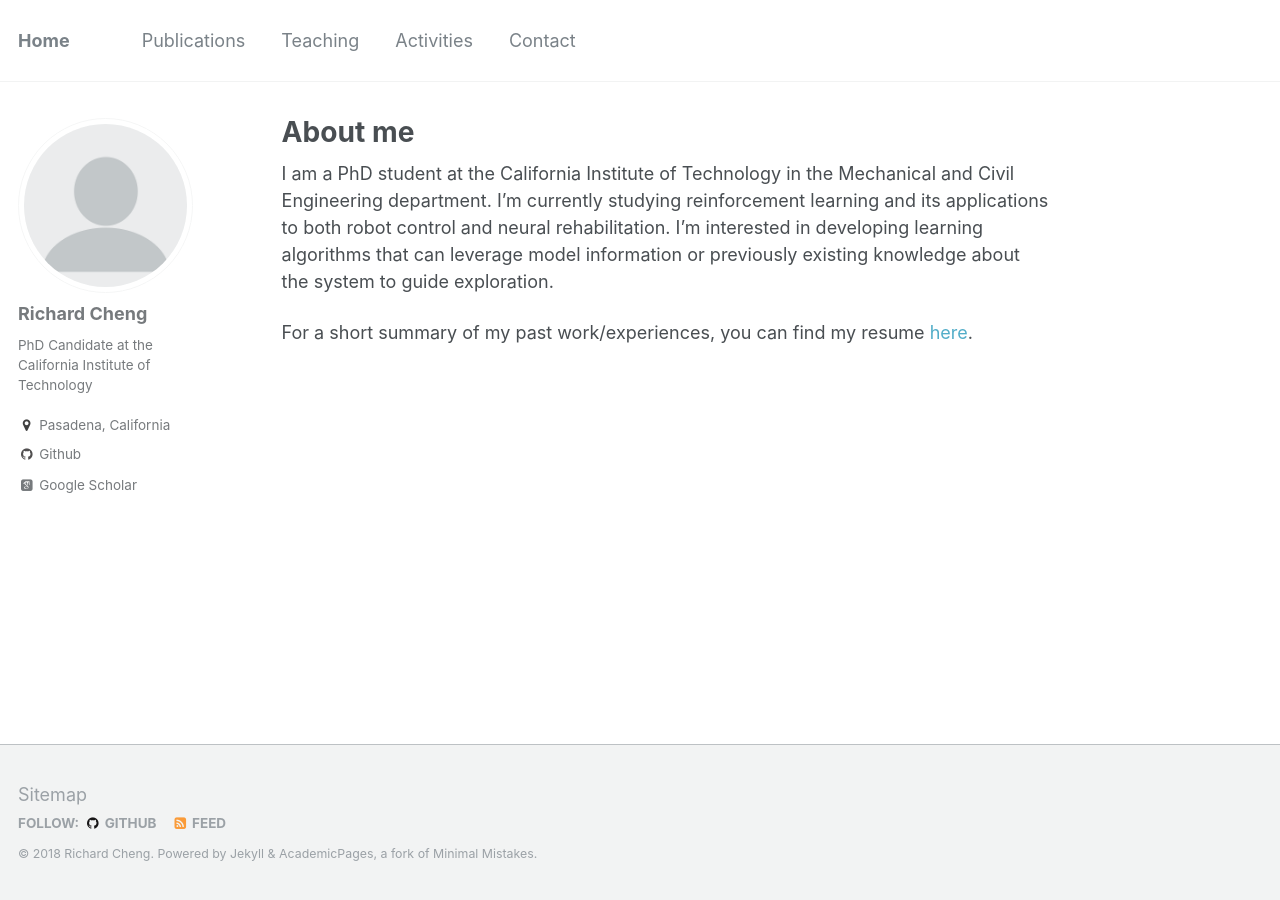
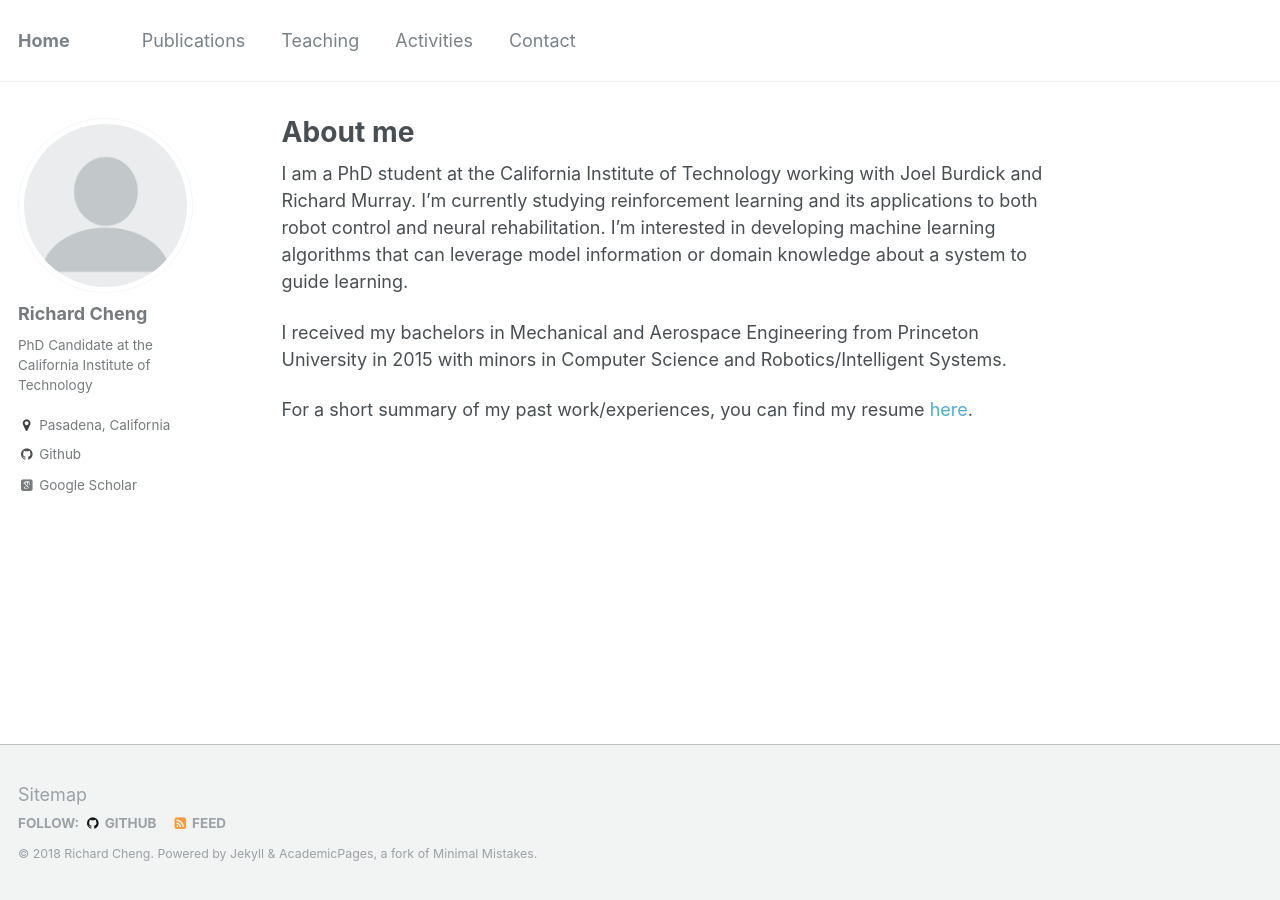
Before and after one commit to rcheng805/rcheng805.github.io, a Jekyll site: the page built from _pages/about.md, in a window 1280 px wide. Built offline with Jekyll 4.4.1, drawn with Linux system fonts in a browser that asks for light colours; some web fonts are replaced.

Commit message:
Update about.md

```diff
--- a/_pages/about.md
+++ b/_pages/about.md
@@ -8,6 +8,8 @@ redirect_from:
   - /about.html
 ---
 
-I am a PhD student at the California Institute of Technology in the Mechanical and Civil Engineering department. I'm currently studying reinforcement learning and its applications to both robot control and neural rehabilitation. I'm interested in developing learning algorithms that can leverage model information or previously existing knowledge about the system to guide exploration.
+I am a PhD student at the California Institute of Technology working with Joel Burdick and Richard Murray. I'm currently studying reinforcement learning and its applications to both robot control and neural rehabilitation. I'm interested in developing machine learning algorithms that can leverage model information or domain knowledge about a system to guide learning.
+
+I received my bachelors in Mechanical and Aerospace Engineering from Princeton University in 2015 with minors in Computer Science and Robotics/Intelligent Systems.
 
 For a short summary of my past work/experiences, you can find my resume [here](https://rcheng805.github.io/files/cv.pdf).
```
